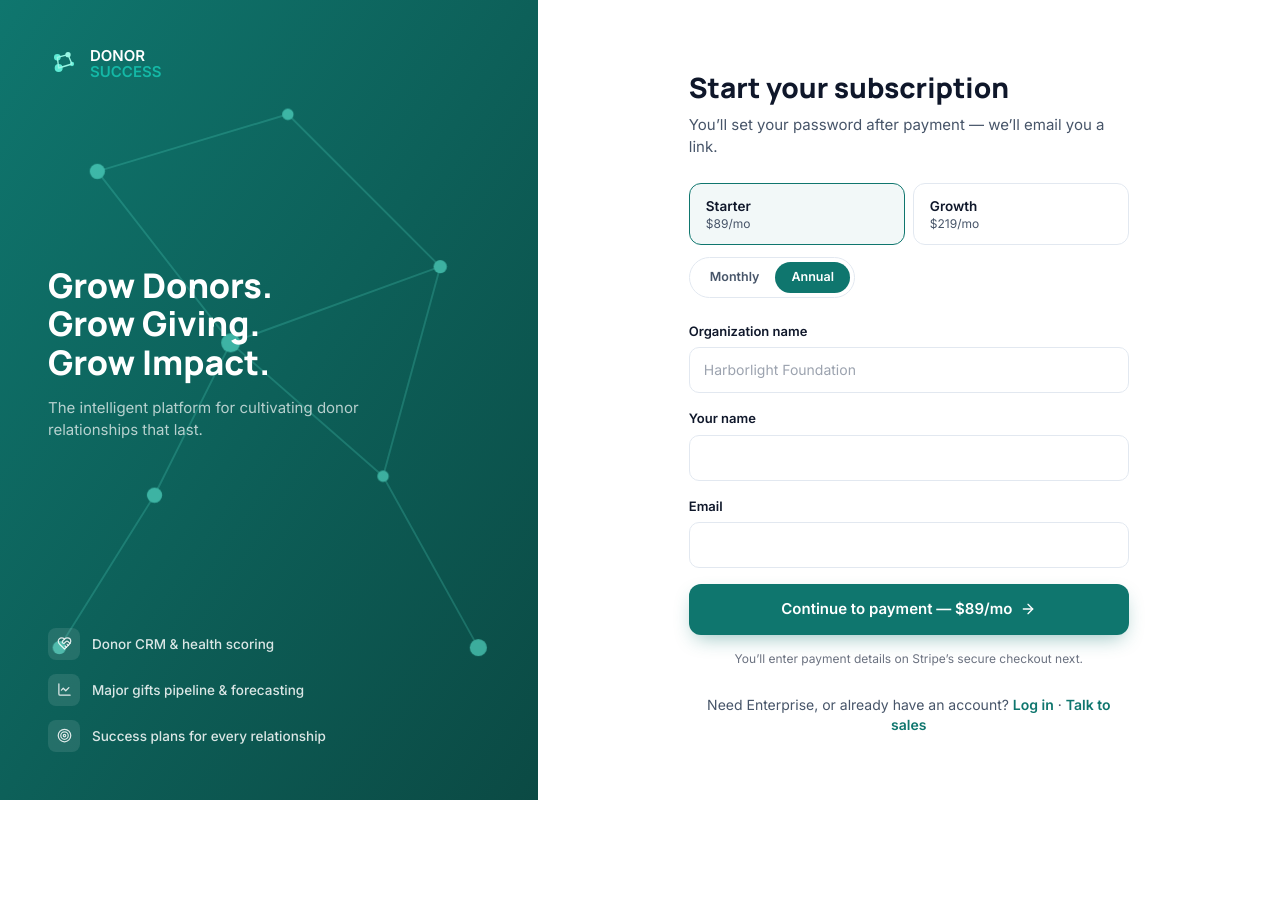
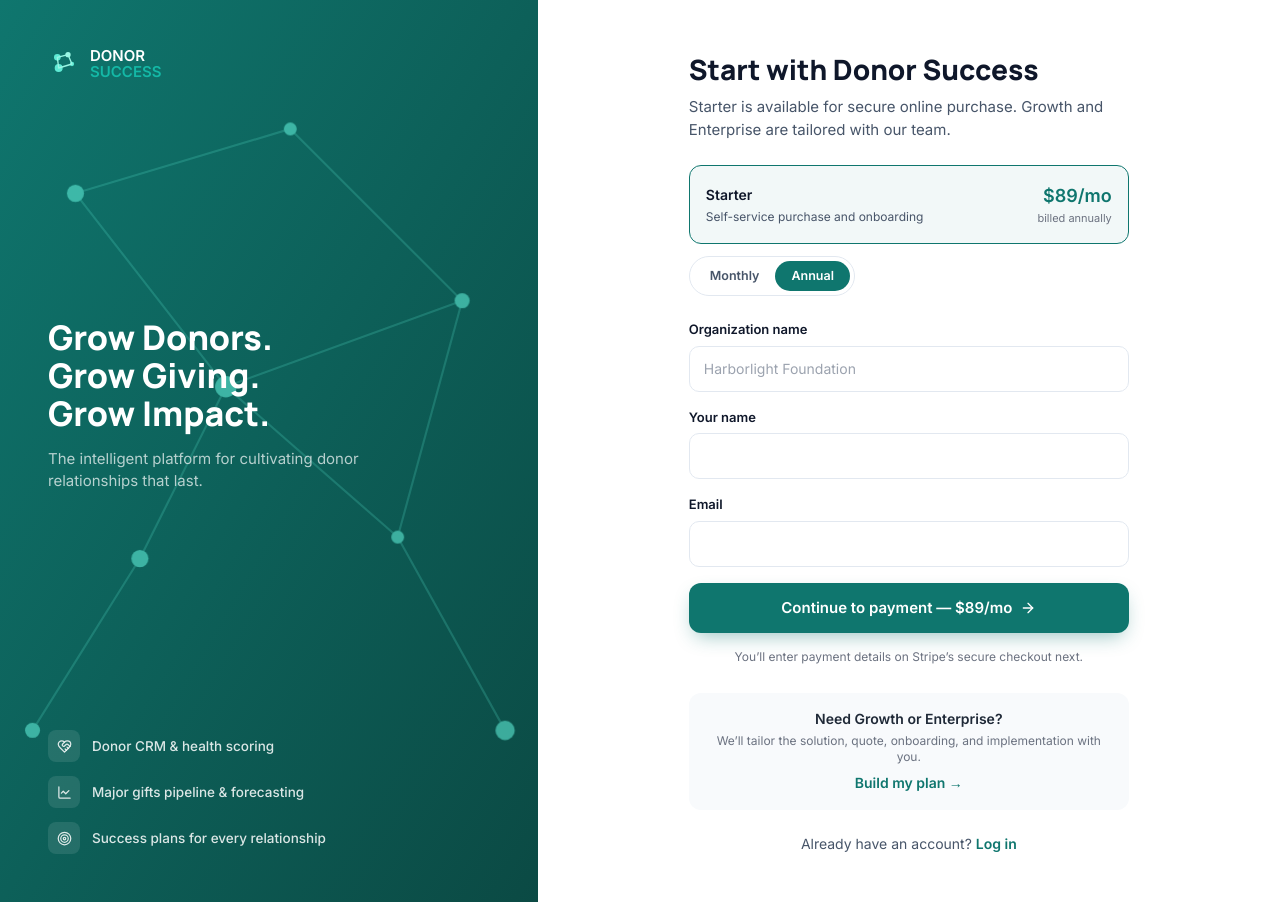
Before and after one commit to jarvisjharris1-dme/donorsuccess-app, a Next.js app: page /signup in a window 1280 px wide. Before the commit the page ends 800 px from the top, so only its background shows below. Built offline with nearby package versions, Linux system fonts and the light colour scheme.

Commit message:
Make public signup Starter-only

```diff
--- a/app/(auth)/signup/page.tsx
+++ b/app/(auth)/signup/page.tsx
@@ -8,11 +8,7 @@
 import SubmitButton from '@/components/SubmitButton';
 import BrandPanel from '@/components/auth/BrandPanel';
 
-const PLAN_LABELS: Record<string, string> = { starter: 'Starter', growth: 'Growth' };
-const PLAN_PRICES: Record<string, { monthly: number; annual: number }> = {
-  starter: { monthly: 99, annual: 89 },
-  growth: { monthly: 249, annual: 219 },
-};
+const PLAN_PRICES = { monthly: 99, annual: 89 };
 
 export default function SignupPage() {
   return (
@@ -24,28 +20,25 @@
 
 function SignupForm() {
   const searchParams = useSearchParams();
-  const initialPlan = searchParams.get('plan') === 'growth' ? 'growth' : 'starter';
   const initialPeriod = searchParams.get('period') === 'monthly' ? 'monthly' : 'annual';
 
-  const [plan, setPlan] = useState(initialPlan);
-  const [period, setPeriod] = useState(initialPeriod);
+  const [period, setPeriod] = useState<'monthly' | 'annual'>(initialPeriod);
   const [error, setError] = useState<string | null>(null);
   const [isPending, startTransition] = useTransition();
 
   function handleSubmit(e: React.FormEvent<HTMLFormElement>) {
     e.preventDefault();
     const formData = new FormData(e.currentTarget);
-    formData.set('plan', plan);
+    formData.set('plan', 'starter');
     formData.set('period', period);
     setError(null);
     startTransition(async () => {
       const result = await createCheckoutSessionAction(undefined, formData);
       if (result?.error) setError(result.error);
-      // On success this redirects to Stripe and never returns here.
     });
   }
 
-  const price = PLAN_PRICES[plan][period as 'monthly' | 'annual'];
+  const price = PLAN_PRICES[period];
 
   return (
     <div className="flex min-h-screen">
@@ -53,27 +46,22 @@
 
       <div className="flex flex-1 items-center justify-center bg-gray-50 px-5 py-12 lg:bg-white">
         <div className="w-full max-w-[440px] fade-up">
-          <h1 className="text-[28px] font-extrabold text-gray-900">Start your subscription</h1>
+          <h1 className="text-[28px] font-extrabold text-gray-900">Start with Donor Success</h1>
           <p className="mt-1.5 text-[15px] text-gray-600">
-            You&rsquo;ll set your password after payment — we&rsquo;ll email you a link.
+            Starter is available for secure online purchase. Growth and Enterprise are tailored with our team.
           </p>
 
-          <div className="mt-6 flex gap-2">
-            {(['starter', 'growth'] as const).map((p) => (
-              <button
-                key={p}
-                type="button"
-                onClick={() => setPlan(p)}
-                className={`flex-1 rounded-xl border px-4 py-3 text-left transition-colors ${
-                  plan === p ? 'border-evergreen bg-evergreen/5' : 'border-gray-200'
-                }`}
-              >
-                <div className="text-[13.5px] font-semibold text-gray-900">{PLAN_LABELS[p]}</div>
-                <div className="text-xs text-gray-600">
-                  ${PLAN_PRICES[p][period as 'monthly' | 'annual']}/mo
-                </div>
-              </button>
-            ))}
+          <div className="mt-6 rounded-xl border border-evergreen bg-evergreen/5 px-4 py-4">
+            <div className="flex items-center justify-between">
+              <div>
+                <div className="text-[14px] font-bold text-gray-900">Starter</div>
+                <div className="mt-1 text-xs text-gray-600">Self-service purchase and onboarding</div>
+              </div>
+              <div className="text-right">
+                <div className="text-lg font-extrabold text-evergreen">${price}/mo</div>
+                {period === 'annual' && <div className="text-[11px] text-gray-500">billed annually</div>}
+              </div>
+            </div>
           </div>
 
           <div className="mt-3 inline-flex rounded-full border border-gray-200 p-1">
@@ -120,18 +108,22 @@
             </p>
           </form>
 
-          <p className="mt-7 text-center text-sm text-gray-600">
-            Need Enterprise, or already have an account?{' '}
+          <div className="mt-7 rounded-xl bg-gray-50 p-4 text-center">
+            <p className="text-sm font-semibold text-gray-800">Need Growth or Enterprise?</p>
+            <p className="mt-1 text-xs text-gray-500">We&rsquo;ll tailor the solution, quote, onboarding, and implementation with you.</p>
+            <a
+              href="https://www.donorsuccess.com/contact?plan=growth"
+              className="mt-2 inline-block text-sm font-bold text-evergreen hover:text-[#0d685f]"
+            >
+              Build my plan →
+            </a>
+          </div>
+
+          <p className="mt-6 text-center text-sm text-gray-600">
+            Already have an account?{' '}
             <Link href="/login" className="font-semibold text-evergreen hover:text-[#0d685f]">
               Log in
             </Link>
-            {' · '}
-            <a
-              href="https://www.donorsuccess.com/contact?plan=enterprise"
-              className="font-semibold text-evergreen hover:text-[#0d685f]"
-            >
-              Talk to sales
-            </a>
           </p>
         </div>
       </div>
```
